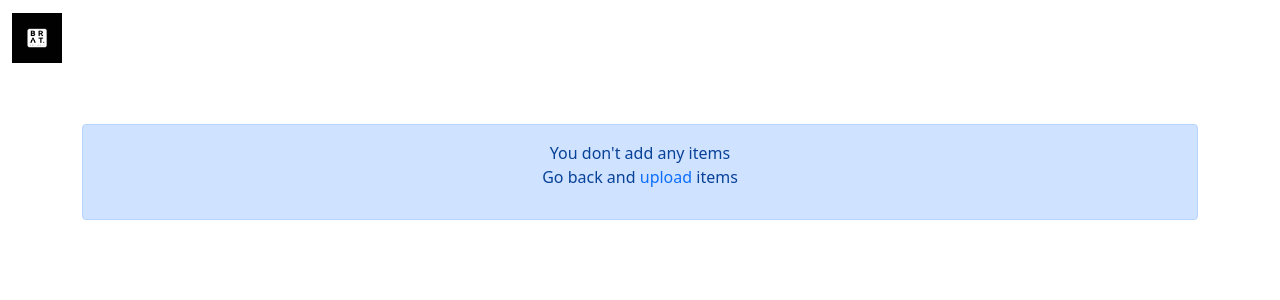
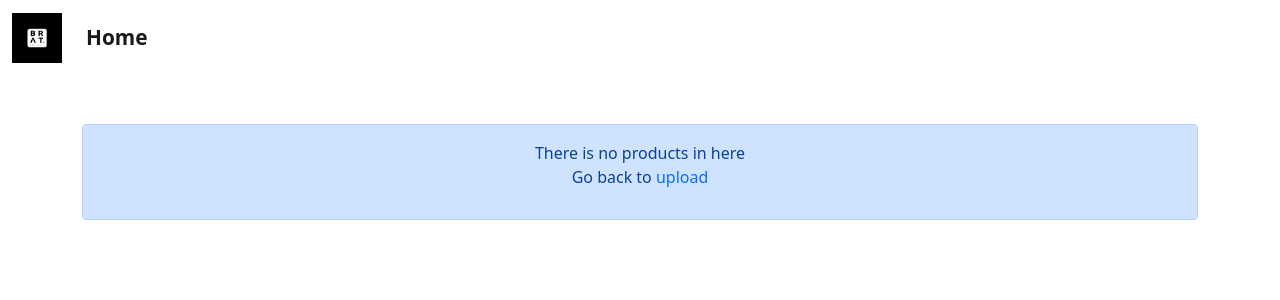
Before and after one commit to nav-ng/brat, a Django app: template brat_app/templates/shop/posted_items_display.html in a window 1280 px wide. Shown: the top 300 px of the page. Run offline with Django 4.2, Linux system fonts and the light colour scheme; the template is opened without the code that fills it, so the values that code supplies are empty; some libraries are stand-ins or nearby versions.

Commit message:
bug edit part04

```diff
--- a/brat_app/templates/shop/items_upload.html
+++ b/brat_app/templates/shop/items_upload.html
@@ -6,7 +6,7 @@
           integrity="sha384-EVSTQN3/azprG1Anm3QDgpJLIm9Nao0Yz1ztcQTwFspd3yD65VohhpuuCOmLASjC" crossorigin="anonymous">
           <script>
             function myFunction() {
-                alert("Uploded successfully");
+                alert("Uploaded successfully");
             }
             </script>
     <meta charset="UTF-8">
--- a/brat_app/templates/shop/posted_items_display.html
+++ b/brat_app/templates/shop/posted_items_display.html
@@ -23,7 +23,7 @@
                 <ul class="navbar-nav">
                     <li class="nav-item text-center">
                         <a class="nav-link active" aria-current="page" href="http://127.0.0.1:8000/sl_view/"
-                           style="font-weight: 700; font-size: 1.3rem;">{{shop_name}}</a>
+                            style="font-weight: 700; font-size: 1.3rem;">Home</a>
                     </li>
                 </ul>
             </div>
@@ -53,8 +53,8 @@
             {% else %}
             <div class="col d-flex justify-content-center">
                 <div class="alert alert-primary text-center" role="alert" style="width:100%; height:6rem;">
-                    <p>You don't add any items<br>
-                    Go back and<a href="http://127.0.0.1:8000/items_upload/" style="text-decoration: none;"> upload </a>items</p>
+                    <p>There is no products in here<br>
+                    Go back to<a href="http://127.0.0.1:8000/items_upload/" style="text-decoration: none;"> upload </a></p>
                 </div>
             </div>
             {% endif %}
--- a/brat_app/templates/user/cart.html
+++ b/brat_app/templates/user/cart.html
@@ -80,7 +80,7 @@
         {% else %}
         <div class="col d-flex justify-content-center">
             <div class="alert alert-primary text-center" role="alert" style="width:100%; height:6rem;">
-                <p>You have no items in your cart<br>
+                <p>There is no items in your cart<br>
                 Go back to <a href="http://127.0.0.1:8000/home/" style="text-decoration: none;">home</a> and add items</p>
             </div>
         </div>
--- a/brat_app/templates/user/wishlist.html
+++ b/brat_app/templates/user/wishlist.html
@@ -93,7 +93,7 @@
         {% else %}
         <div class="col d-flex justify-content-center">
             <div class="alert alert-primary text-center" role="alert" style="width:100%; height:6rem;">
-                <p>You have no items in your wishlist<br>
+                <p>There is no items in your wishlist<br>
                 Go back to <a href="http://127.0.0.1:8000/home/" style="text-decoration: none;">home</a> and add items</p>
             </div>
         </div>
```
Also changed, not shown: brat_app/static/20.jpg (deleted), brat_app/static/90.jpg (added), brat_app/static/91.jpg (added), brat_app/static/92.jpg (deleted), brat_app/static/93.jpg (added), db.sqlite3.
